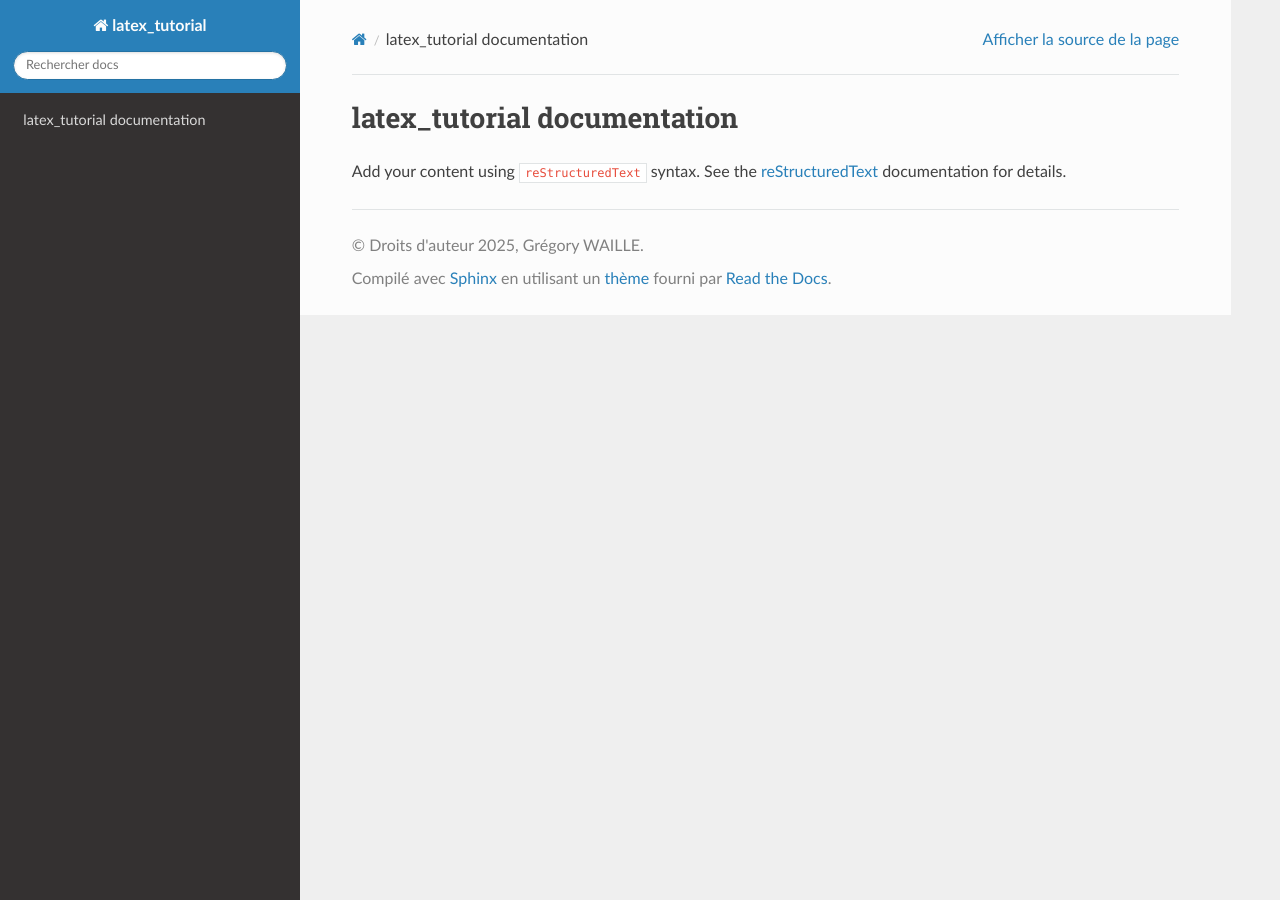
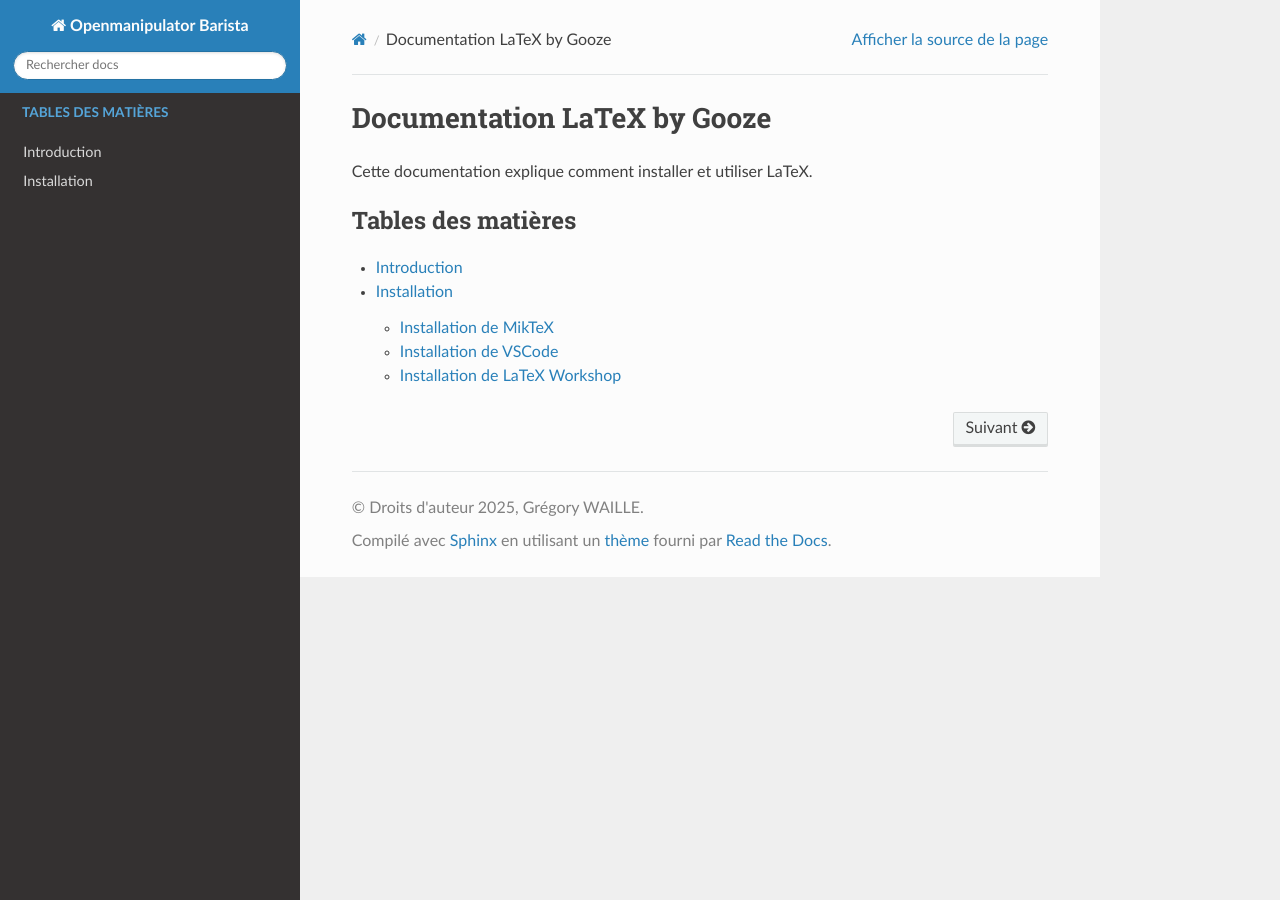
Before and after one commit to gregowa/OpenManipulator_Barista, a Sphinx documentation site: the page built from doc/sphinx/source/index.rst, in a window 1280 px wide. Built offline with Sphinx 7.4.7 and the Read the Docs theme 3.1.0, drawn with Linux system fonts in a browser that asks for light colours.

Commit message:
Changement de nom to OpenManipulatorBarista

```diff
--- a/doc/sphinx/source/_static/css/custom.css
+++ b/doc/sphinx/source/_static/css/custom.css
@@ -9,12 +9,12 @@ pre {
     text-decoration: underline;
 }
 
-/* This allows the content to use most of the screen */
-@media (min-width: 1200px) {
-    .wy-nav-content {
-        max-width: 95%;
-        /* This allows the content to use most of the screen */
-    }
+/* Set a maximum width for the content and align it to the left */
+.wy-nav-content {
+    max-width: 800px;
+    /* Ajustez cette valeur selon vos besoins */
+    margin-left: 0;
+    margin-right: auto;
 }
 
 /** Allow caption from toctree to wrap nicely in sidebar */
--- a/doc/sphinx/source/conf.py
+++ b/doc/sphinx/source/conf.py
@@ -6,7 +6,7 @@
 # -- Project information -----------------------------------------------------
 # https://www.sphinx-doc.org/en/master/usage/configuration.html#project-information
 
-project = 'latex_tutorial'
+project = 'Openmanipulator Barista'
 copyright = '2025, Grégory WAILLE'
 author = 'Grégory WAILLE'
 
--- a/doc/sphinx/source/index.rst
+++ b/doc/sphinx/source/index.rst
@@ -1,17 +1,11 @@
-.. latex_tutorial documentation master file, created by
-   sphinx-quickstart on Sun Jan 12 18:45:57 2025.
-   You can adapt this file completely to your liking, but it should at least
-   contain the root `toctree` directive.
-
-latex_tutorial documentation
+Documentation LaTeX by Gooze
 ============================
 
-Add your content using ``reStructuredText`` syntax. See the
-`reStructuredText <https://www.sphinx-doc.org/en/master/usage/restructuredtext/index.html>`_
-documentation for details.
-
-
+Cette documentation explique comment installer et utiliser LaTeX.
 
 .. toctree::
    :maxdepth: 2
-   :caption: Contents:
+   :caption: Tables des matières
+
+   intro
+   tutoriel
--- /dev/null
+++ b/doc/sphinx/source/intro.rst
@@ -0,0 +1,6 @@
+Introduction
+============
+
+LaTeX est un language de programmation pour la composition de documents PDF. Utilisé par les scientifiques, les ingénieurs et les étudiants, LaTeX est un outil puissant pour la création de documents de qualité professionnelle.
+
+Ce guide explique comment installer et utiliser LaTeX. Il est divisé en plusieurs sections, chacune couvrant un aspect différent de LaTeX.
--- /dev/null
+++ b/doc/sphinx/source/tutoriel.rst
@@ -0,0 +1,38 @@
+Installation
+============
+
+Cette section explique comment installer LaTeX.
+
+Installation de MikTeX
+----------------------
+
+MikTeX est une distribution LaTeX pour Windows. Elle est très populaire parmi les utilisateurs de Windows pour sa facilité d'utilisation et sa compatibilité avec de nombreux éditeurs LaTeX.
+
+.. note::
+   Pour installer LaTeX, vous devez d'abord télécharger le logiciel sur le site officiel.
+   `<https://miktex.org/download>`_
+
+Installation de VSCode
+----------------------
+
+VSCode est un éditeur de code open-source développé par Microsoft. Il est très populaire parmi les développeurs pour sa facilité d'utilisation et ses nombreuses fonctionnalités et comporte une extension pour LaTeX : *LaTeX Workshop*.
+
+.. note::
+   Pour installer VSCode, vous devez d'abord télécharger le logiciel sur le site officiel.
+   `<https://code.visualstudio.com/download>`_
+
+.. warning::
+   Lors de l'installation, cochez la case *Add to PATH* pour ajouter VSCode à votre PATH.
+
+Installation de LaTeX Workshop
+------------------------------
+
+Il existe une extension pour VSCode appelée *LaTeX Workshop* qui facilite l'utilisation de LaTeX dans VSCode. Pour l'installer, suivez les étapes suivantes :
+   - Ouvrez VSCode.
+   - Cliquez sur l'icône des extensions dans la barre latérale.
+   - Recherchez *LaTeX Workshop*.
+   - Cliquez sur *Install*.
+   - Redémarrez VSCode.
+
+.. note::
+   James-Yu.latex-workshop
```
Also changed, not shown: 1 other file.
